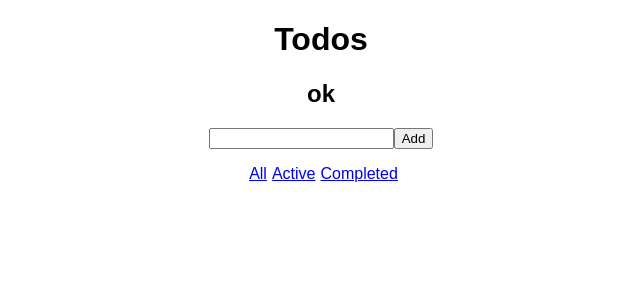
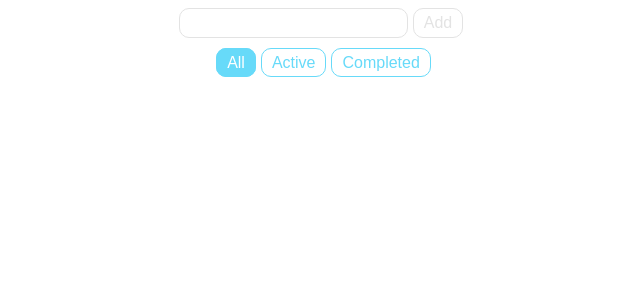
Before and after one commit to davidpn11/Redux-todo-CI1, a React (Create React App) app: page / in a window 1280 px wide. Shown: the top 300 px of the page, without its empty margins (319-959 px from the left). Built offline with nearby package versions, Linux system fonts and the light colour scheme.

Commit message:
improved components layout

```diff
--- a/public/index.html
+++ b/public/index.html
@@ -1,16 +1,20 @@
 <!DOCTYPE html>
 <html lang="en">
+  <head>
+    <meta charset="utf-8" />
+    <meta
+      name="viewport"
+      content="width=device-width, initial-scale=1, shrink-to-fit=no"
+    />
+    <meta name="theme-color" content="#000000" />
+    <meta name="viewport" content="width=device-width, initial-scale=1.0" />
 
-<head>
-	<meta charset="utf-8">
-	<meta name="viewport" content="width=device-width, initial-scale=1, shrink-to-fit=no">
-	<meta name="theme-color" content="#000000">
     <!--
       manifest.json provides metadata used when your web app is added to the
       homescreen on Android. See https://developers.google.com/web/fundamentals/engage-and-retain/web-app-manifest/
     -->
-	<link rel="manifest" href="%PUBLIC_URL%/manifest.json">
-	<link rel="shortcut icon" href="%PUBLIC_URL%/favicon.ico">
+    <link rel="manifest" href="%PUBLIC_URL%/manifest.json" />
+    <link rel="shortcut icon" href="%PUBLIC_URL%/favicon.ico" />
     <!--
       Notice the use of %PUBLIC_URL% in the tags above.
       It will be replaced with the URL of the `public` folder during the build.
@@ -24,9 +28,7 @@
   </head>
 
   <body>
-	<noscript>
-		You need to enable JavaScript to run this app.
-	</noscript>
+    <noscript> You need to enable JavaScript to run this app. </noscript>
     <div id="root"></div>
     <!--
       This HTML file is a template.
@@ -39,5 +41,4 @@
       To create a production bundle, use `npm run build` or `yarn build`.
     -->
   </body>
-
 </html>
--- a/src/AddTodo.js
+++ b/src/AddTodo.js
@@ -2,6 +2,41 @@ import React, { useState } from 'react'
 import uuid from 'uuid'
 import { connect } from 'react-redux'
 import { addTodo } from './actions'
+import styled from 'styled-components'
+import { reactBlue, whiteSmoke } from './colors'
+
+const TodoInput = styled.input`
+  border: 1px solid ${whiteSmoke};
+  border-radius: 10px;
+  outline: none;
+  font-size: 16px;
+  padding: 5px 10px;
+  margin-right: 5px;
+  &:focus {
+    border: 1px solid ${reactBlue};
+  }
+`
+const AddButton = styled.button`
+  border: 1px solid ${reactBlue};
+  border-radius: 10px;
+  background-color: transparent;
+  color: ${reactBlue};
+  font-size: 16px;
+  padding: 5px 10px;
+  &:disabled {
+    border: 1px solid ${whiteSmoke};
+    color: ${whiteSmoke};
+    &:hover {
+      background-color: transparent;
+      color: ${whiteSmoke};
+    }
+  }
+  &:hover {
+    background-color: ${reactBlue};
+    color: white;
+  }
+`
+
 export class AddTodo extends React.Component {
   state = {
     input: '',
@@ -24,13 +59,14 @@ export class AddTodo extends React.Component {
     const { input } = this.state
     return (
       <div>
-        <h2>{input || 'ok'}</h2>
-        <input
+        <TodoInput
           type="text"
           value={input}
           onChange={event => this.useInput(event.target.value)}
         />
-        <button onClick={this.addInput}>Add</button>
+        <AddButton disabled={input === ''} onClick={this.addInput}>
+          Add
+        </AddButton>
       </div>
     )
   }
--- a/src/App.js
+++ b/src/App.js
@@ -1,7 +1,6 @@
 import React from 'react'
 import { Provider } from 'react-redux'
 import { createStore } from 'redux'
-
 import rootReducer from './reducers'
 import './styles.css'
 import AddTodo from './AddTodo'
@@ -16,7 +15,6 @@ function App() {
   return (
     <Provider store={store}>
       <div className="App">
-        <h1>Todos</h1>
         <AddTodo />
         <Todos />
         <Filter />
--- a/src/Filter.js
+++ b/src/Filter.js
@@ -1,24 +1,58 @@
 import React from 'react'
 import styled from 'styled-components'
 import { connect } from 'react-redux'
+import { setFilter } from './actions'
+import { reactBlue, whiteSmoke } from './colors'
 const Link = styled.a`
+  border: 1px solid ${reactBlue};
+  border-radius: 10px;
+  text-decoration: none;
+  outline: none;
+  color: ${props => (props.active ? 'white' : reactBlue)};
+  background-color: ${props => (props.active ? reactBlue : 'transparent')}
+  font-size: 16px;
+  padding: 5px 10px;
   margin-left: 5px;
+
+  &:hover {
+    background-color: ${reactBlue};
+    color: white;
+  }
+
 `
 
-function Filter({ setFilter }) {
+function Filter({ setFilter, activeFilter }) {
   return (
     <div>
-      <Link onClick={() => setFilter('all')} href="#">
+      <Link
+        onClick={() => setFilter('all')}
+        href="#"
+        active={activeFilter === 'all'}
+      >
         All
       </Link>
-      <Link onClick={() => setFilter('active')} href="#">
+      <Link
+        onClick={() => setFilter('active')}
+        href="#"
+        active={activeFilter === 'active'}
+      >
         Active
       </Link>
-      <Link onClick={() => setFilter('completed')} href="#">
+      <Link
+        onClick={() => setFilter('completed')}
+        href="#"
+        active={activeFilter === 'completed'}
+      >
         Completed
       </Link>
     </div>
   )
+}
+
+function mapStateToProps(state) {
+  return {
+    activeFilter: state.filter,
+  }
 }
 
 function mapDispatchToProps(dispatch) {
@@ -28,6 +62,6 @@ function mapDispatchToProps(dispatch) {
 }
 
 export default connect(
-  null,
+  mapStateToProps,
   mapDispatchToProps
 )(Filter)
--- a/src/Todos.js
+++ b/src/Todos.js
@@ -1,15 +1,21 @@
 import React from 'react'
 import { connect } from 'react-redux'
 import styled from 'styled-components'
+import { toggleTodo } from './actions'
+import { reactBlue } from './colors'
+const TodoList = styled.ul`
+  list-style: none;
+  color: ${reactBlue};
+`
 
 const Todo = styled.li`
   cursor: pointer;
   text-decoration: ${props => (props.completed ? 'line-through' : 'none')};
+  opacity: ${props => (props.completed ? 0.6 : 1)};
 `
 function Todos({ todos, toggleTodo }) {
-  console.log(todos)
   return (
-    <ul>
+    <TodoList>
       {todos.map(todo => (
         <Todo
           completed={todo.completed}
@@ -19,7 +25,7 @@ function Todos({ todos, toggleTodo }) {
           {todo.value}
         </Todo>
       ))}
-    </ul>
+    </TodoList>
   )
 }
 
--- /dev/null
+++ b/src/colors.js
@@ -0,0 +1,2 @@
+export const reactBlue = '#67daf9'
+export const whiteSmoke = '#e3e3e3'
```
Also changed, not shown: 2 other files (tests, documents, lock files or other folders). Lines whose indentation alone changed are shown as unchanged.
